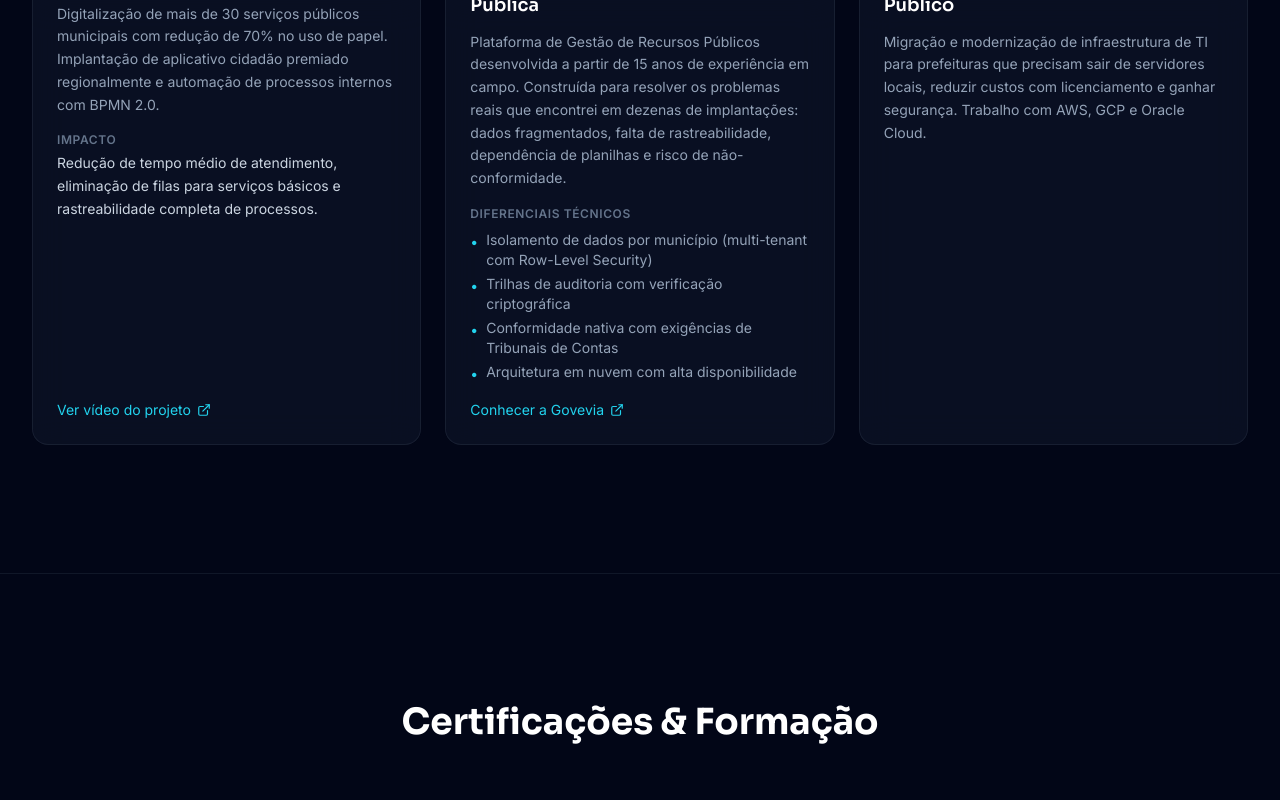
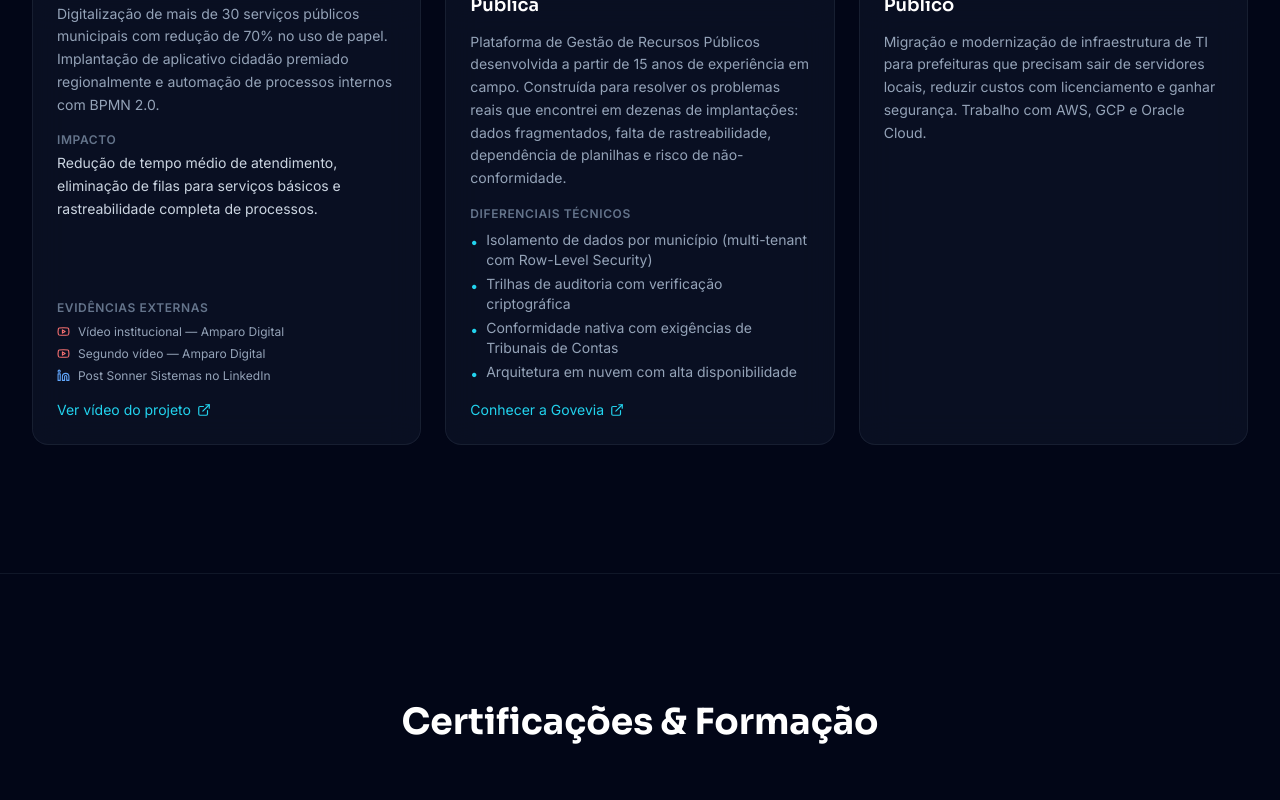
Before and after one commit to leoamerico/leoamerico.me, a Next.js app: page / in a window 1280 px wide. Shown: the part 3588-4388 px from the top of the page. Built offline with nearby package versions, Linux system fonts and the light colour scheme; no server answers.

Commit message:
feat: adicionar evidências externas ao case Amparo Digital (2x YouTube + LinkedIn Sonner)

```diff
--- a/components/Projects.tsx
+++ b/components/Projects.tsx
@@ -1,7 +1,7 @@
 "use client";
 
 import { motion } from "framer-motion";
-import { ExternalLink } from "lucide-react";
+import { ExternalLink, Youtube, Linkedin } from "lucide-react";
 import { PROJECTS } from "@/lib/constants";
 
 export default function Projects() {
@@ -68,6 +68,28 @@ export default function Projects() {
                   </div>
                 )}
                 <div className="flex-1" />
+                {/* Evidence links */}
+                {(project as { evidence?: { label: string; href: string; icon: string }[] }).evidence && (
+                  <div className="mb-4">
+                    <p className="text-xs font-semibold text-slate-500 uppercase tracking-wider mb-2">Evidências externas</p>
+                    <div className="flex flex-col gap-1.5">
+                      {(project as { evidence: { label: string; href: string; icon: string }[] }).evidence.map((ev, k) => (
+                        <a
+                          key={k}
+                          href={ev.href}
+                          target="_blank"
+                          rel="noopener noreferrer"
+                          className="inline-flex items-center gap-2 text-xs text-slate-400 hover:text-white transition-colors group/ev"
+                        >
+                          {ev.icon === "Youtube" && <Youtube size={13} className="text-red-400 shrink-0" />}
+                          {ev.icon === "Linkedin" && <Linkedin size={13} className="text-blue-400 shrink-0" />}
+                          {ev.icon !== "Youtube" && ev.icon !== "Linkedin" && <ExternalLink size={13} className="text-slate-500 shrink-0" />}
+                          <span className="truncate group-hover/ev:underline">{ev.label}</span>
+                        </a>
+                      ))}
+                    </div>
+                  </div>
+                )}
                 {project.link && (
                   <a
                     href={project.link}
--- a/lib/constants.ts
+++ b/lib/constants.ts
@@ -127,6 +127,23 @@ export const PROJECTS = {
       link: "https://www.youtube.com/watch?v=Egp92Tqmdok",
       linkLabel: "Ver vídeo do projeto",
       badge: "Case de Sucesso",
+      evidence: [
+        {
+          label: "Vídeo institucional — Amparo Digital",
+          href: "https://www.youtube.com/watch?v=Egp92Tqmdok",
+          icon: "Youtube",
+        },
+        {
+          label: "Segundo vídeo — Amparo Digital",
+          href: "https://www.youtube.com/watch?v=7L_t_aBcR-w",
+          icon: "Youtube",
+        },
+        {
+          label: "Post Sonner Sistemas no LinkedIn",
+          href: "https://www.linkedin.com/posts/sonner-sistemas_sonner-transformaaexaetodigital-caseamparo-activity-7378549132732469248-ek0Y",
+          icon: "Linkedin",
+        },
+      ],
     },
     {
       category: "Plataforma própria · Em operação",
```
